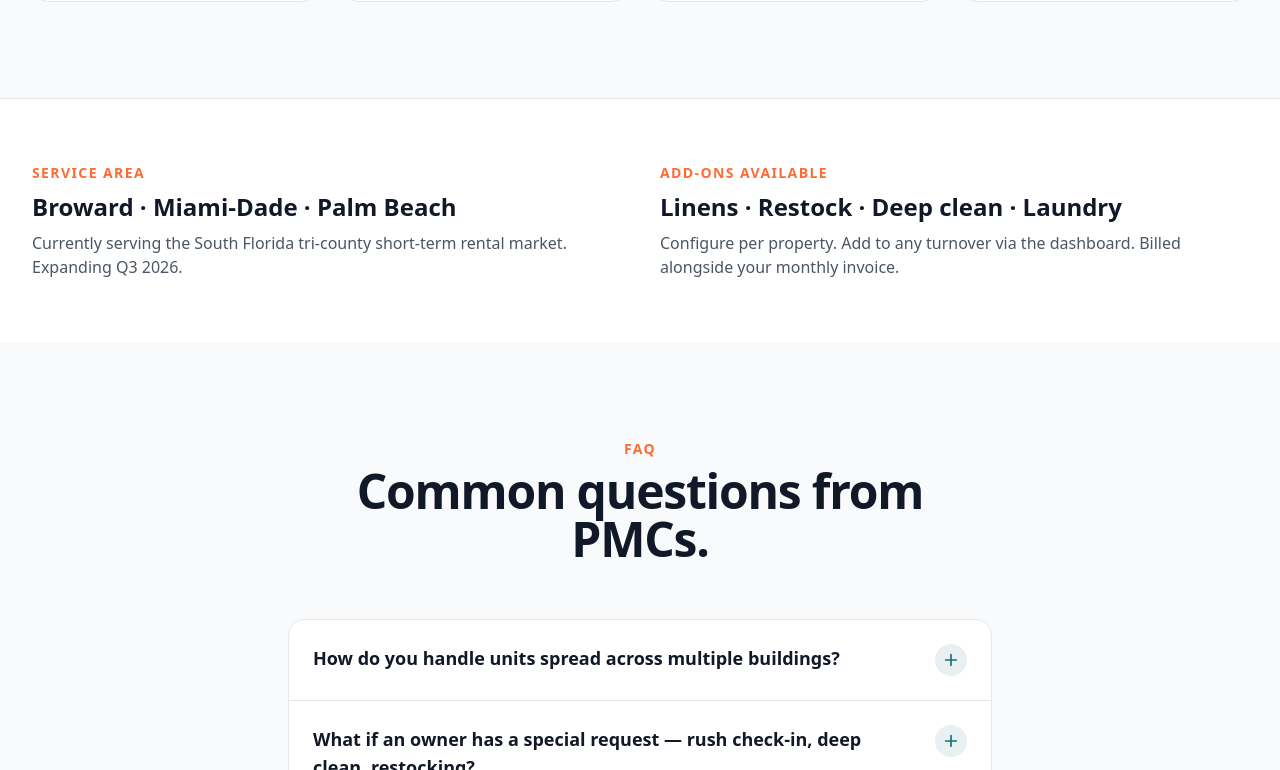
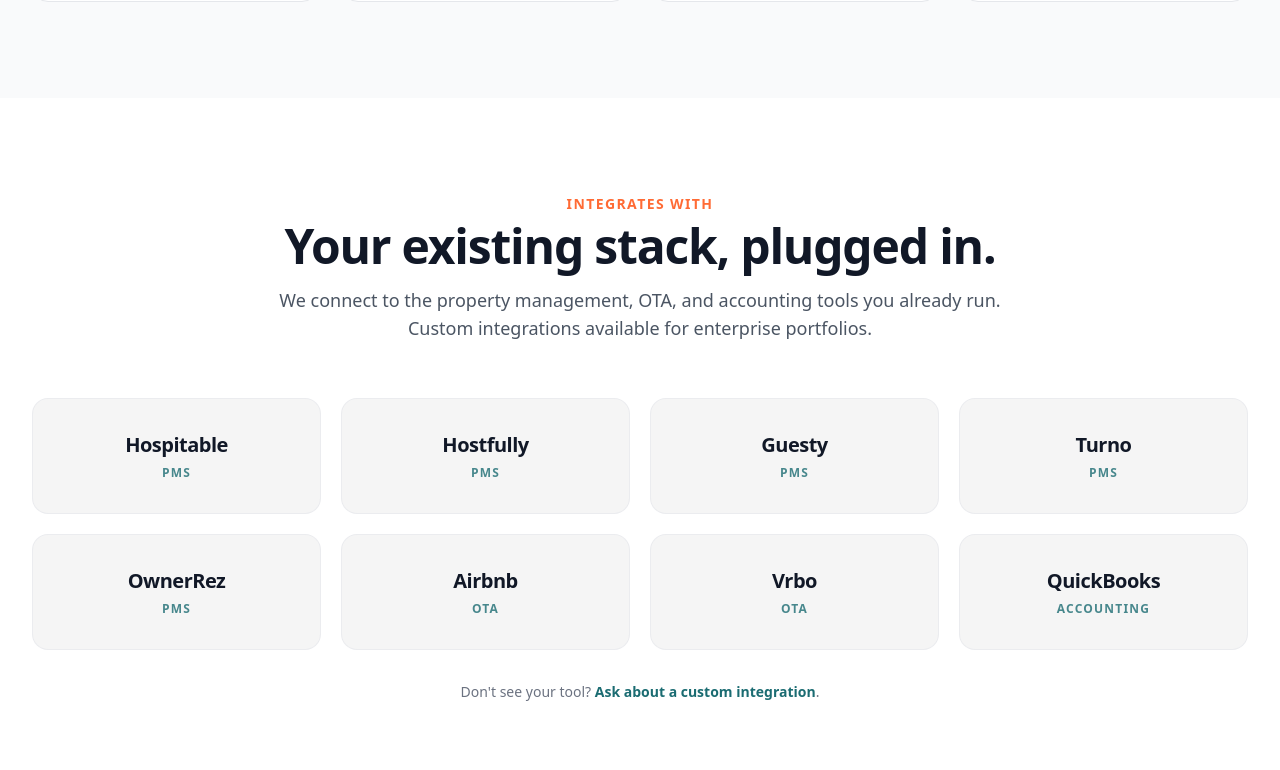
Before and after one commit to ReadyHosts/readyhost-website, a React (Vite) app: page /for-pmcs in a window 1280 px wide. Shown: the part 3830-4600 px from the top of the page. Built offline with nearby package versions, Linux system fonts and the light colour scheme.

Commit message:
Add Integrates With section to /for-pmcs: typographic tile grid (4/3/2 cols), category labels, hover lift. No third-party logos pending brand-permission review.

```diff
--- a/src/pages/ForPMCs.jsx
+++ b/src/pages/ForPMCs.jsx
@@ -199,6 +199,46 @@
         </div>
       </section>
 
+      {/* Integrates with */}
+      <section className="py-16 sm:py-20 lg:py-24 bg-white">
+        <div className="max-w-7xl mx-auto px-4 sm:px-6 lg:px-8">
+          <SectionHeading
+            eyebrow="Integrates With"
+            title="Your existing stack, plugged in."
+            sub="We connect to the property management, OTA, and accounting tools you already run. Custom integrations available for enterprise portfolios."
+            align="center"
+          />
+          <div className="grid grid-cols-2 md:grid-cols-3 lg:grid-cols-4 gap-4 sm:gap-5">
+            {[
+              { name: "Hospitable", category: "PMS" },
+              { name: "Hostfully", category: "PMS" },
+              { name: "Guesty", category: "PMS" },
+              { name: "Turno", category: "PMS" },
+              { name: "OwnerRez", category: "PMS" },
+              { name: "Airbnb", category: "OTA" },
+              { name: "Vrbo", category: "OTA" },
+              { name: "QuickBooks", category: "Accounting" },
+            ].map((tool) => (
+              <div
+                key={tool.name}
+                className="group flex flex-col items-center justify-center text-center px-4 py-6 sm:py-8 rounded-2xl bg-[#f5f5f5] border border-gray-200/60 motion-safe:transition-all motion-safe:duration-200 hover:bg-white hover:border-[#1B6C72]/40 hover:shadow-lg motion-safe:hover:-translate-y-0.5 lg:hover:scale-[1.03]"
+                aria-label={`Integrates with ${tool.name}`}
+              >
+                <span className="text-base sm:text-lg lg:text-xl font-bold text-gray-900 tracking-tight">
+                  {tool.name}
+                </span>
+                <span className="mt-1.5 text-[10px] sm:text-xs font-semibold uppercase tracking-widest text-[#1B6C72]/80 group-hover:text-[#FF6B35] transition-colors">
+                  {tool.category}
+                </span>
+              </div>
+            ))}
+          </div>
+          <p className="mt-8 text-center text-sm text-gray-500">
+            Don't see your tool? <a href="/contact?type=pm" className="text-[#1B6C72] font-semibold hover:underline">Ask about a custom integration</a>.
+          </p>
+        </div>
+      </section>
+
       {/* Service Area / Add-ons summary band */}
       <section className="py-12 sm:py-16 bg-white border-t border-gray-200">
         <div className="max-w-7xl mx-auto px-4 sm:px-6 lg:px-8">
```
